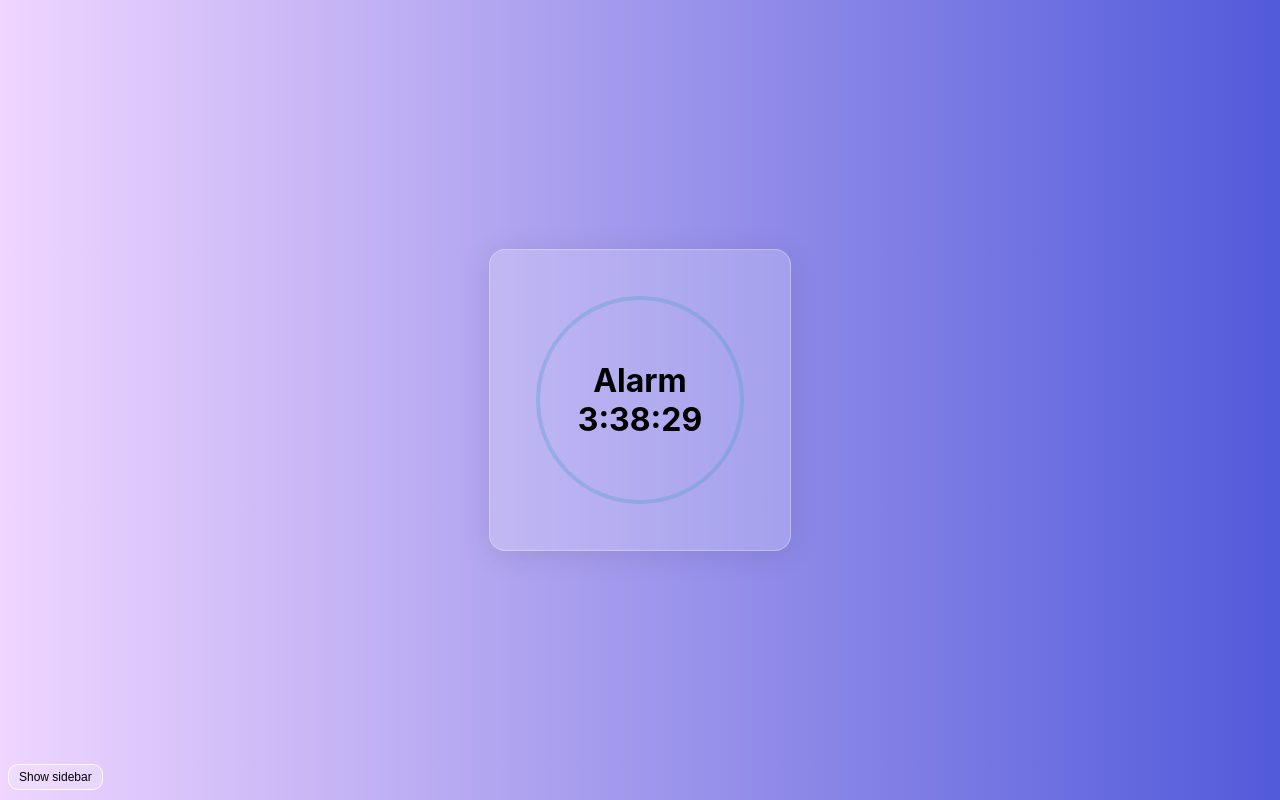
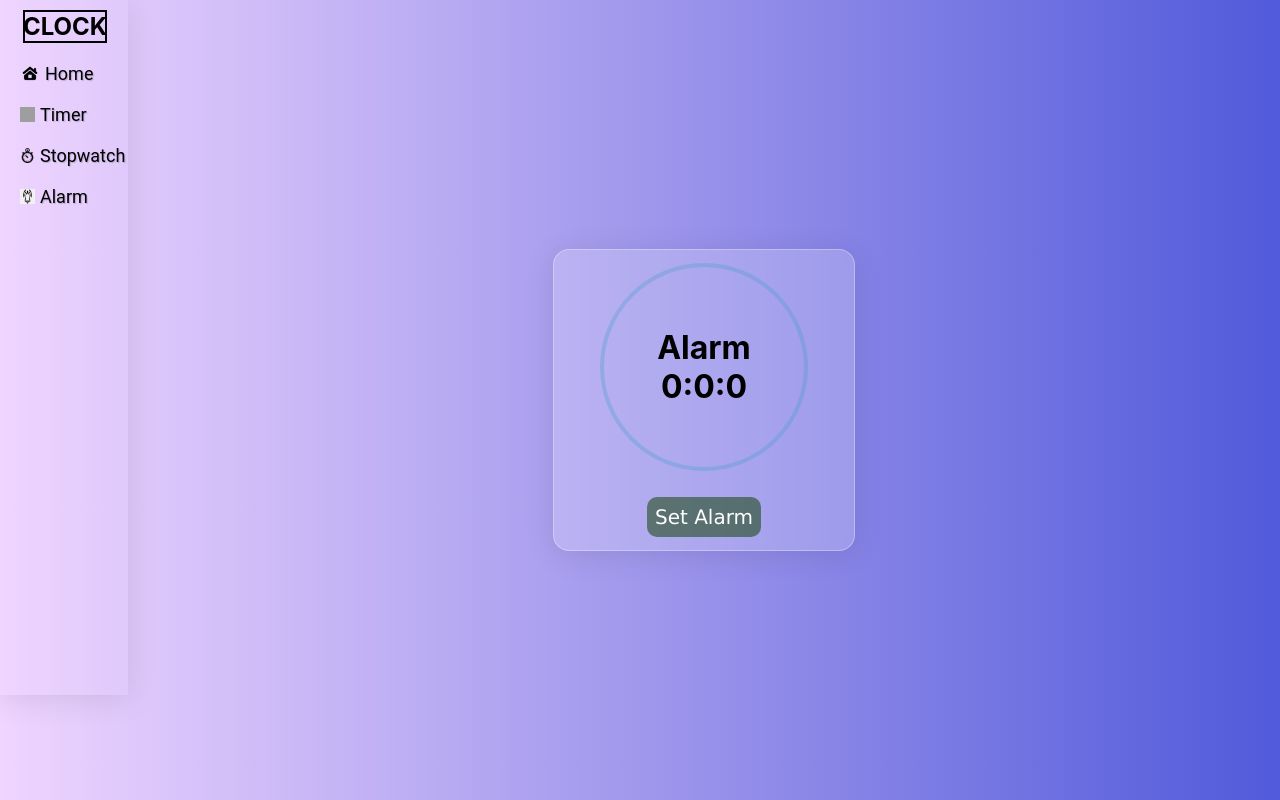
Before and after one commit to somtyagi20/Digital-Clock, a React (Create React App) app: page /alarm in a window 1280 px wide. Built offline with nearby package versions, Linux system fonts and the light colour scheme; grey boxes are pictures that could not be loaded.

Commit message:
"Version 1 Complete with basic features"

```diff
--- a/src/Components/Alarm.js
+++ b/src/Components/Alarm.js
@@ -1,29 +1,94 @@
 import { useState } from "react";
+import music from "../images/ringtone-126505.mp3";
 
 function Alarm() {
-  const time = new Date();
-  const [hour, setHour] = useState(time.getHours());
-  const [minute, setMinute] = useState(time.getMinutes());
-  const [second, setSecond] = useState(time.getSeconds());
-
+  let [view, setView] = useState(false);
+  let [hour, setHour] = useState(0);
+  let [minutes, setMinutes] = useState(0);
+  let [seconds, setSeconds] = useState(0);
+  let audio;
   setInterval(() => {
     const time = new Date();
-    setHour(time.getHours());
-    setMinute(time.getMinutes());
-    setSecond(time.getSeconds());
+    const currentHour = time.getHours();
+    const currentMinutes = time.getMinutes();
+    const currentSeconds = time.getSeconds();
+    if (
+      currentHour === hour &&
+      currentMinutes === minutes &&
+      currentSeconds === seconds
+    ) {
+      audio = new Audio(music);
+      audio.play();
+    }
   }, 1000);
+
+  function edit() {
+    setView(true);
+  }
+
   return (
     <div className="time-container">
       <div className="time">
         <div className="time-circle">
           <h1 className="time-heading">Alarm</h1>
           <h1 className="running-time">
-            {hour}:{minute}:{second}
+            {hour}:{minutes}:{seconds}
           </h1>
+        </div>
+        <div className="time-buttons">
+          <button className="time-button" onClick={edit}>
+            Set Alarm
+          </button>
+        </div>
+      </div>
+      {view && (
+        <SetAlarm
+          setView={setView}
+          setHour={setHour}
+          setMinutes={setMinutes}
+          setSeconds={setSeconds}
+        />
+      )}
+    </div>
+  );
+}
+
+export default Alarm;
+
+function SetAlarm({ setView, setHour, setMinutes, setSeconds }) {
+  function setTime() {
+    setView(false);
+  }
+
+  return (
+    <div className="set-time-container">
+      <div className="set-time">
+        <div className="set-time-heading">
+          <h1>Set Alarm</h1>
+        </div>
+        <div className="set-time-inputs">
+          <input
+            type="number"
+            placeholder="Hours"
+            onChange={(e) => setHour(Number(e.target.value))}
+          />
+          <input
+            type="number"
+            placeholder="Minutes"
+            onChange={(e) => setMinutes(Number(e.target.value))}
+          />
+          <input
+            type="number"
+            placeholder="Seconds"
+            onChange={(e) => setSeconds(Number(e.target.value))}
+          />
+        </div>
+        <div className="set-time-buttons">
+          <button className="set-time-button" onClick={setTime}>
+            Set
+          </button>
         </div>
       </div>
     </div>
   );
 }
-
-export default Alarm;
--- a/src/Components/Sidebar.js
+++ b/src/Components/Sidebar.js
@@ -7,7 +7,7 @@ import { NavLink } from "react-router-dom";
 import "./sidebar.css";
 
 function Sidebar() {
-  const [text, setText] = useState("Show sidebar");
+  // const [text, setText] = useState("Show sidebar");
   return (
     <>
       <div className="sidebar">
@@ -31,7 +31,7 @@ function Sidebar() {
           <NavLink to="/alarm">Alarm</NavLink>
         </div>
       </div>
-      <button
+      {/* <button
         className="sidebar-btn"
         onClick={() => {
           const sidebar = document.querySelector(".sidebar");
@@ -44,7 +44,7 @@ function Sidebar() {
         }}
       >
         {text}
-      </button>
+      </button> */}
     </>
   );
 }
--- a/src/Components/Timer.js
+++ b/src/Components/Timer.js
@@ -1,5 +1,5 @@
 import "./timer.css";
-import { useState, useEffect, useRef } from "react";
+import { useState, useRef } from "react";
 
 export default function Timer() {
   let [view, setView] = useState(false);
@@ -30,10 +30,7 @@ export default function Timer() {
       //   }
       //   return prevSecond - 1;
       // });
-      if (seconds === 0 && minutes === 0 && hour === 0) {
-        clearInterval(intervalId.current);
-        return;
-      } else {
+
       //   setSeconds(seconds - 1);
       //   if (seconds === 0) {
       //     setMinutes(minutes - 1);
@@ -48,16 +45,27 @@ export default function Timer() {
         if (prevSecond === 0) {
           setMinutes((prevMinute) => {
             if (prevMinute === 0) {
-                setHour((prevHour) => prevHour - 1);
+              setHour((prevHour) => {
+                if (prevHour === 0) {
+                  return 0;
+                }
+                return prevHour - 1;
+              });
+              if (hour === 0 && prevMinute === 0) {
+                return 0;
+              }
               return 59;
             }
             return prevMinute - 1;
           });
+          if (minutes === 0 && hour === 0 && prevSecond === 0) {
+            clearInterval(intervalId.current);
+            return 0;
+          }
           return 59;
         }
         return prevSecond - 1;
       });
-      }
     }, 1000);
   }
 
--- a/src/Components/sidebar.css
+++ b/src/Components/sidebar.css
@@ -1,6 +1,6 @@
 .sidebar {
   float: left;
-  display: none;
+  display: inline-flex;
   flex-direction: column;
   gap: 20px;
   background: transparent;
```
Also changed, not shown: 2 other files (tests, documents, lock files or other folders). Lines whose indentation alone changed are shown as unchanged.
